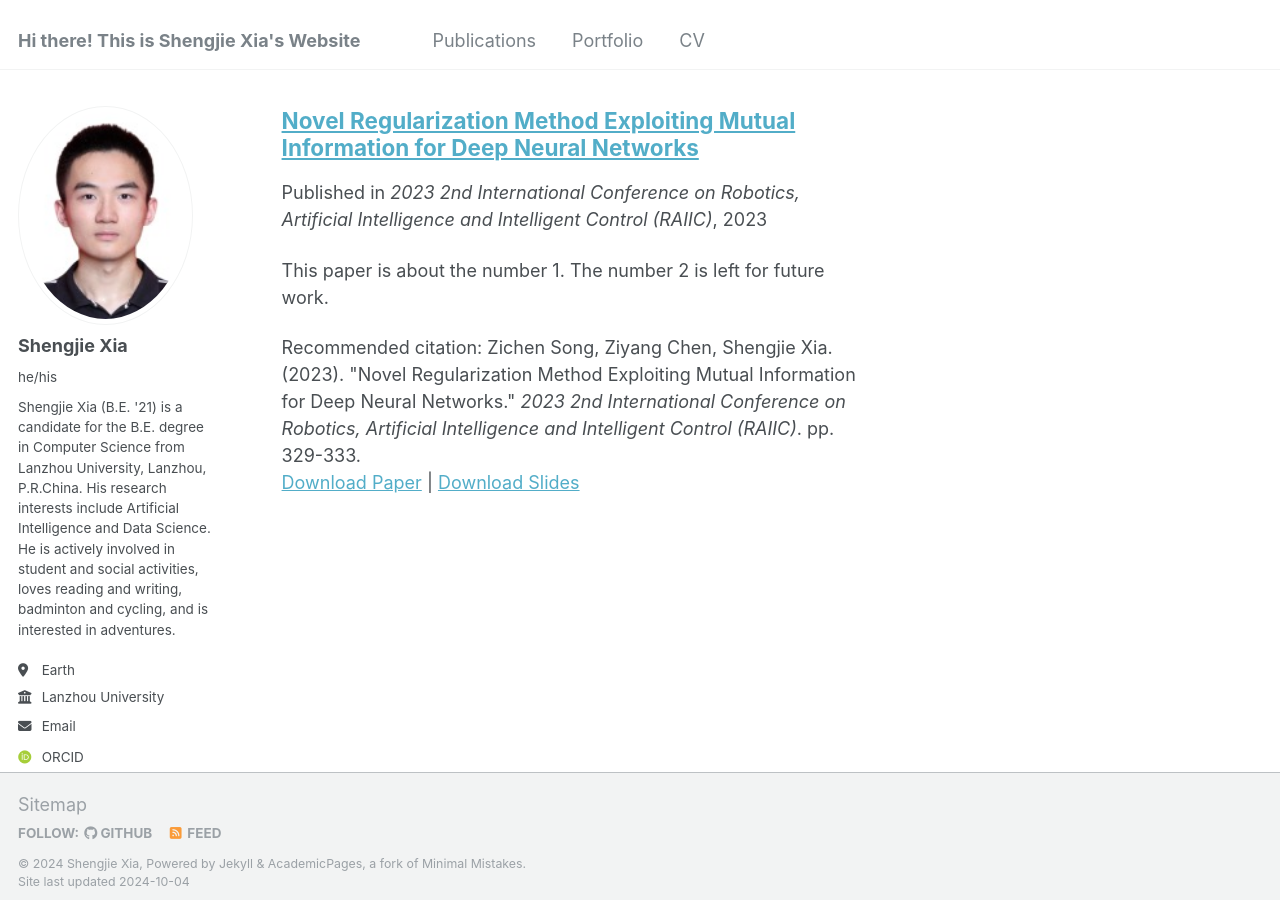
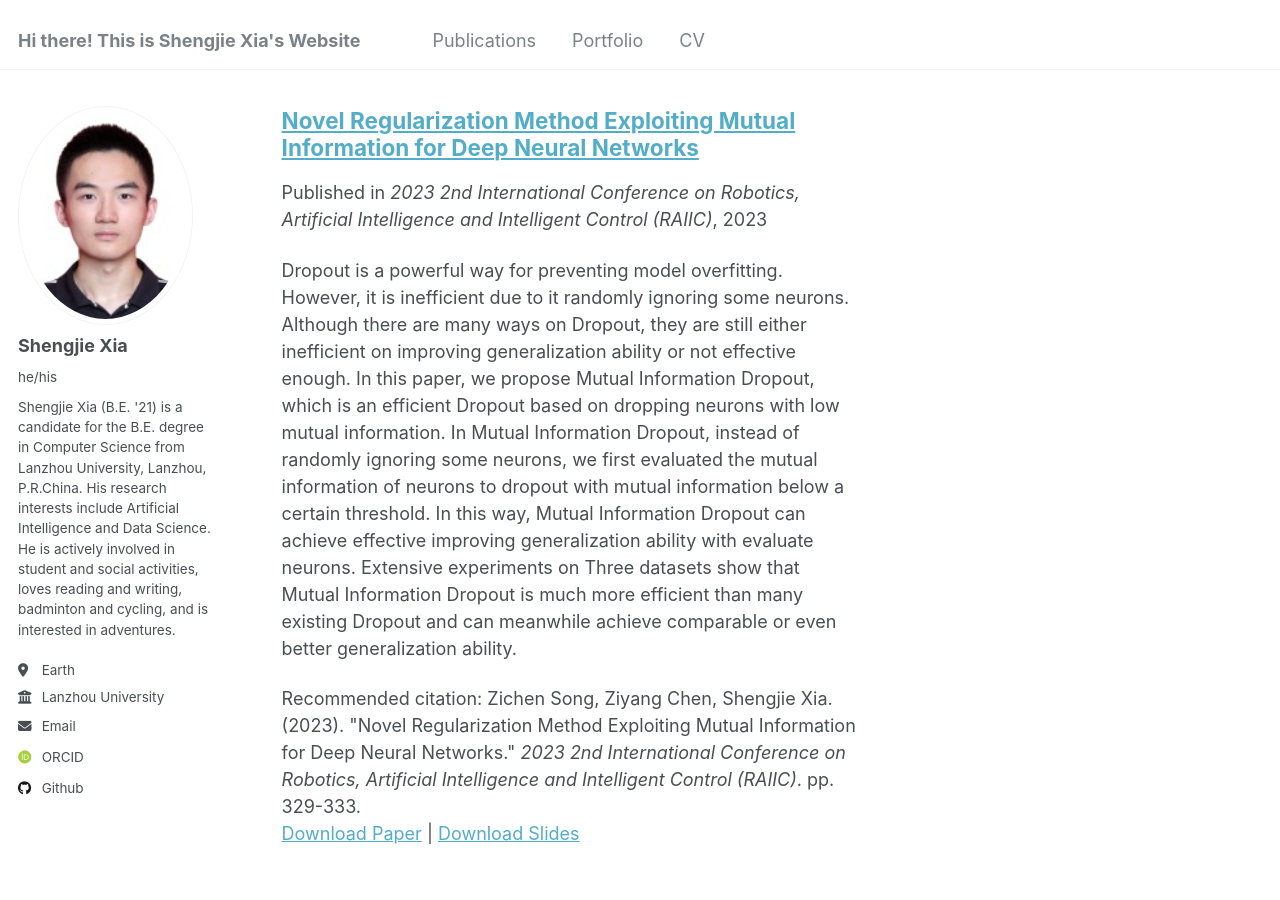
Before and after one commit to xiashj2021/xiashj2021.github.io, a Jekyll site: the page built from _pages/publications.html, in a window 1280 px wide and 900 px high, scrolled down 1123 px. Built offline with Jekyll 4.4.1, drawn with Linux system fonts in a browser that asks for light colours; some web fonts are replaced.

Commit message:
Update and rename 2023-08-RAIIC.md to 2023-08-11-RAIIC.md

```diff
--- a/_publications/2023-08-RAIIC.md
+++ b/_publications/2023-08-11-RAIIC.md
@@ -2,8 +2,8 @@
 title: "Novel Regularization Method Exploiting Mutual Information for Deep Neural Networks"
 collection: publications
 category: conferences
-permalink: /publication/2023-08-RAIIC
-excerpt: 'This paper is about the number 1. The number 2 is left for future work.'
+permalink: /publication/2023-08-11-RAIIC
+excerpt: 'Dropout is a powerful way for preventing model overfitting. However, it is inefficient due to it randomly ignoring some neurons. Although there are many ways on Dropout, they are still either inefficient on improving generalization ability or not effective enough. In this paper, we propose Mutual Information Dropout, which is an efficient Dropout based on dropping neurons with low mutual information. In Mutual Information Dropout, instead of randomly ignoring some neurons, we first evaluated the mutual information of neurons to dropout with mutual information below a certain threshold. In this way, Mutual Information Dropout can achieve effective improving generalization ability with evaluate neurons. Extensive experiments on Three datasets show that Mutual Information Dropout is much more efficient than many existing Dropout and can meanwhile achieve comparable or even better generalization ability.'
 date: 2023-08-11
 venue: '2023 2nd International Conference on Robotics, Artificial Intelligence and Intelligent Control (RAIIC)'
 slidesurl: ''
```
